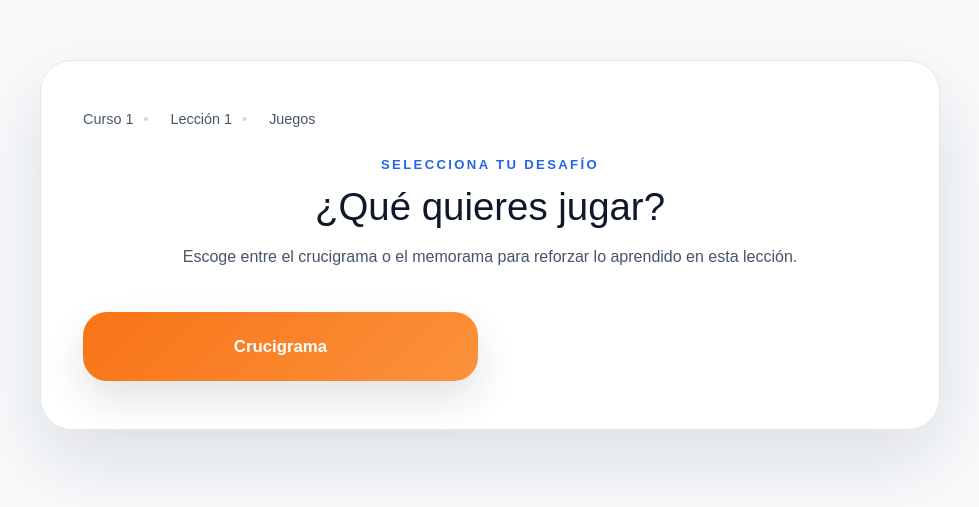
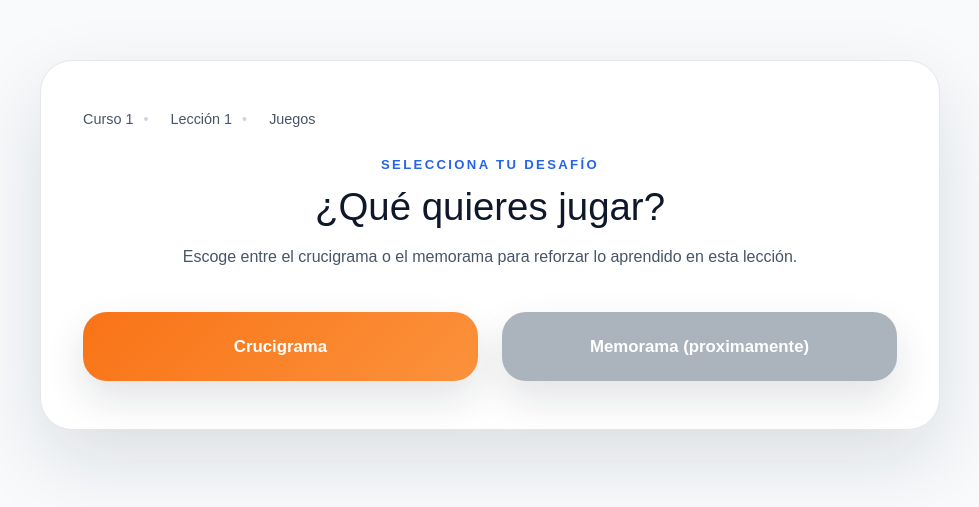
Before and after one commit to DevStudyJS/front-end-proyecto, a Next.js app in the folder proyecto_final/: page /inicio/courses/1/lesson/1/juegos in a window 1280 px wide. Shown: the part 155-662 px from the top of the page, without its empty margins (150-1129 px from the left). Built offline with nearby package versions, Linux system fonts and the light colour scheme.

Commit message:
Proximamente Memorama

```diff
--- a/proyecto_final/app/inicio/courses/[id]/lesson/[lessonId]/juegos/page.module.css
+++ b/proyecto_final/app/inicio/courses/[id]/lesson/[lessonId]/juegos/page.module.css
@@ -95,7 +95,11 @@
 }
 
 .memorama {
-  background: linear-gradient(135deg, #3b82f6 0%, #60a5fa 100%);
+  /*background: linear-gradient(135deg, #3b82f6 0%, #60a5fa 100%);*/
+  background: #abb3bd;
+  pointer-events: none;
+  cursor: not-allowed;
+  user-select: none;
 }
 
 @media (max-width: 720px) {
--- a/proyecto_final/app/inicio/courses/[id]/lesson/[lessonId]/juegos/page.tsx
+++ b/proyecto_final/app/inicio/courses/[id]/lesson/[lessonId]/juegos/page.tsx
@@ -28,9 +28,9 @@ export default async function GameChooserPage({
           <Link href={`${baseRoute}/juegos/crucigrama`} className={`${styles.button} ${styles.crucigrama}`}>
             Crucigrama
           </Link>
-          {/*<Link href={`${baseRoute}/juegos/memorama`} className={`${styles.button} ${styles.memorama}`}>
-            Memorama
-          </Link>*/}
+          <Link href={`${baseRoute}/juegos/memorama`} className={`${styles.button} ${styles.memorama}`}>
+            Memorama (proximamente)
+          </Link>
         </div>
       </div>
     </div>
```
